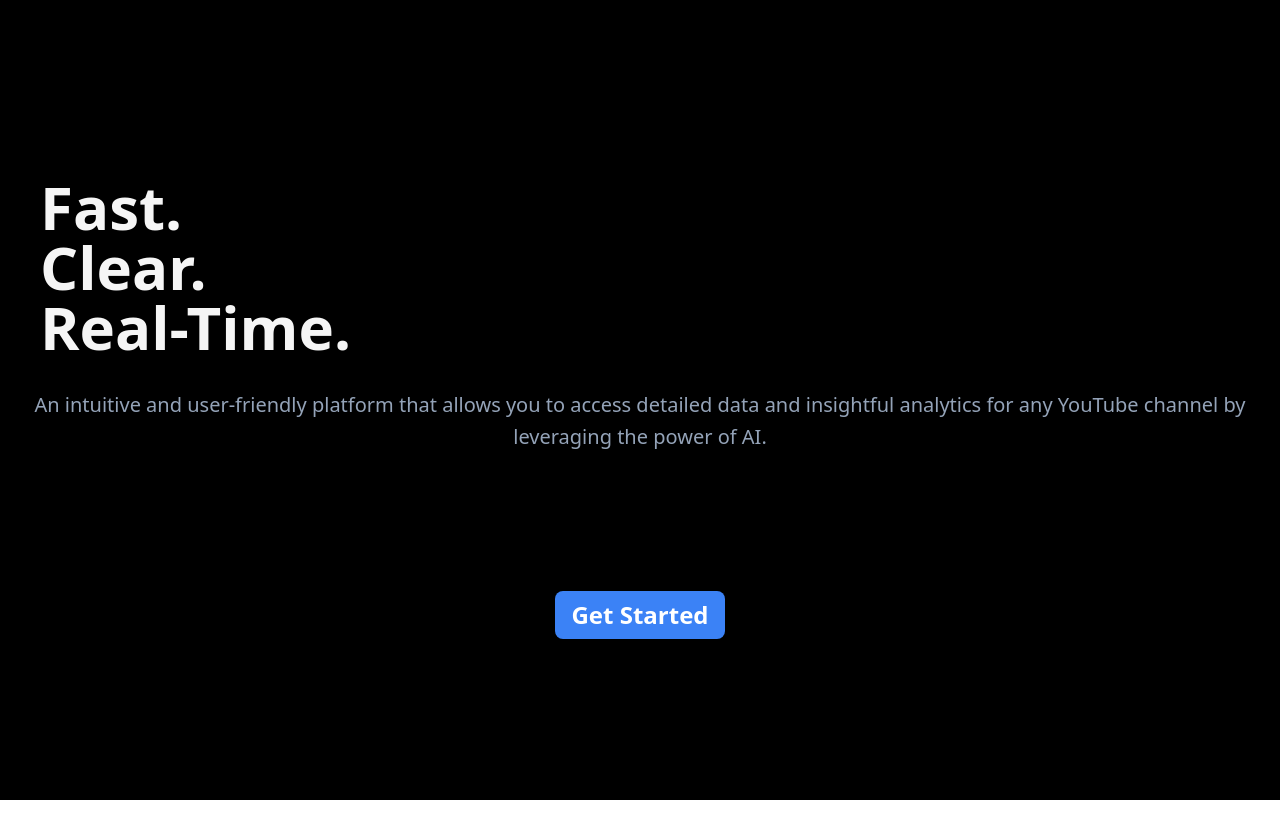
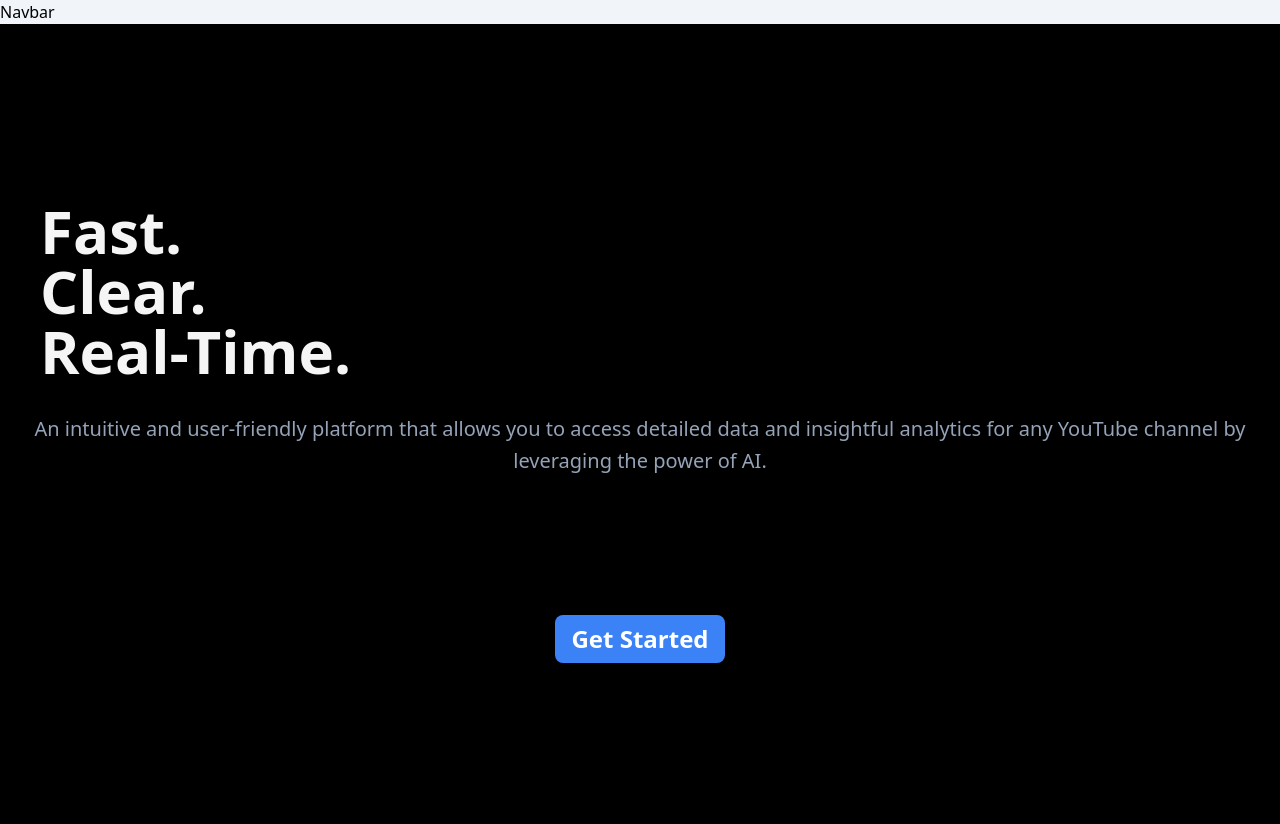
Before and after one commit to rstott87/analytics_api, a Next.js app: page / in a window 1280 px wide. Before the commit the page ends 800 px from the top, so only its background shows below. Built offline with nearby package versions, Linux system fonts and the light colour scheme.

Commit message:
deleted Script component in app.js

```diff
--- /dev/null
+++ b/src/components/layout.js
@@ -0,0 +1,11 @@
+import NavBar from "./NavBar"
+
+
+export default function Layout({ children }) {
+  return (
+    <>
+      <NavBar />
+      <main>{children}</main>
+    </>
+  )
+}
--- a/src/pages/_app.js
+++ b/src/pages/_app.js
@@ -1,11 +1,11 @@
 import '@/styles/globals.css'
 import Script from 'next/script'
+import Layout from "../components/layout";
 
 export default function App({ Component, pageProps }) {
   return (
-    <div>
-      <Script src="https://apis.google.com/js/api.js" />
+    <Layout>
       <Component {...pageProps} />
-    </div>
+    </Layout>
   );
 }
```
